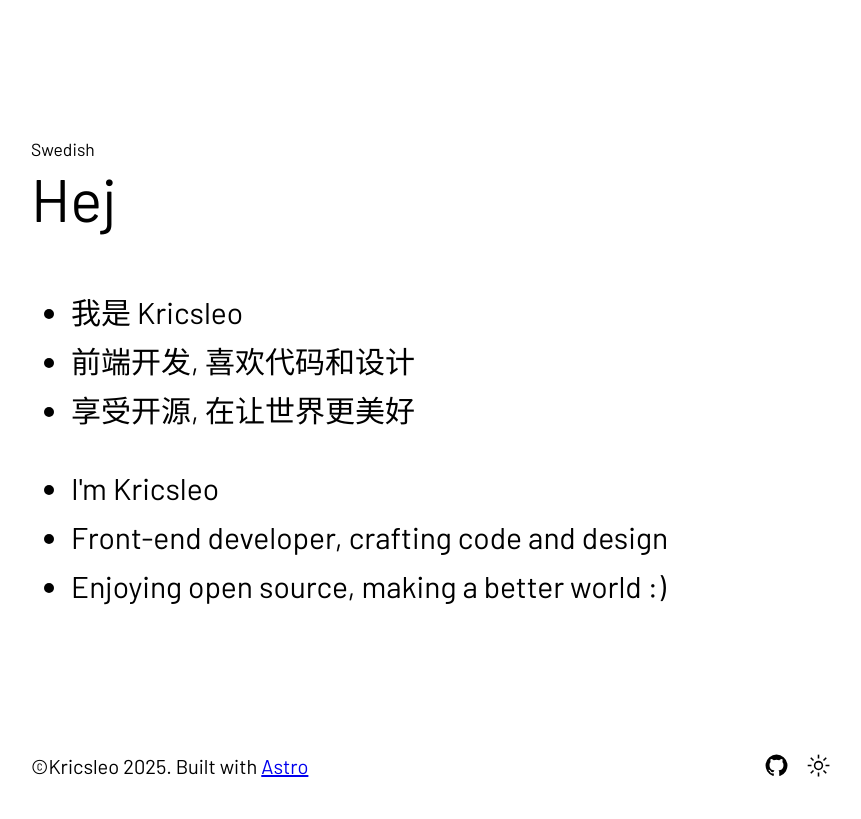
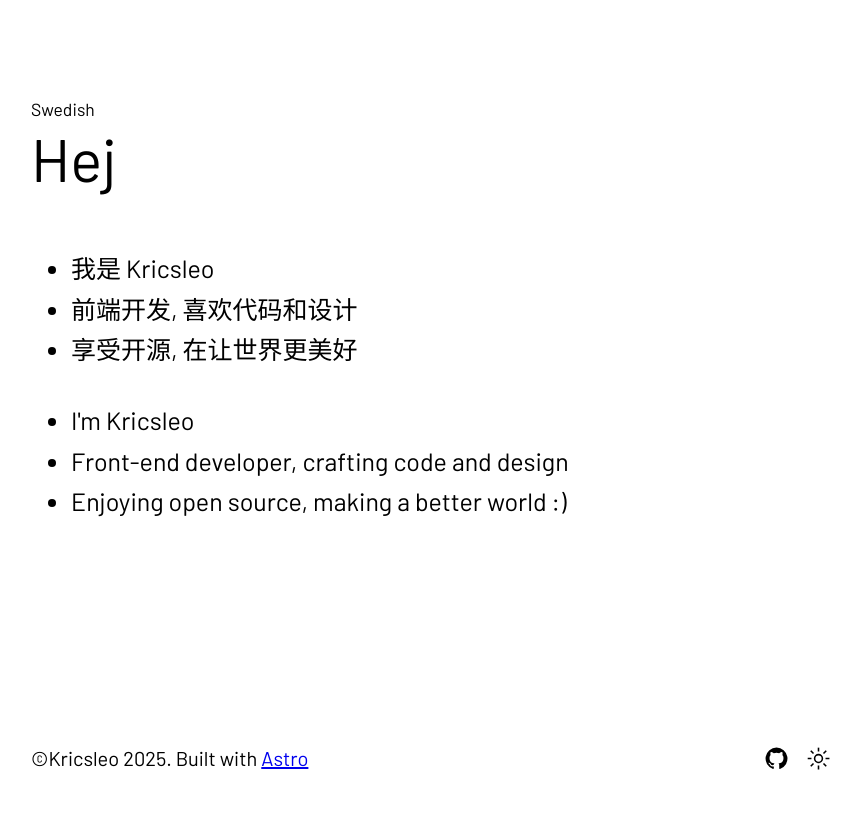
Before and after one commit to kricsleo/kric.cc, an Astro site: page / in a window 1280 px wide. Shown: the whole page, without its empty margins (209-1070 px from the left). Built offline with nearby package versions, Linux system fonts and the light colour scheme; Astro itself is replaced by a stand-in of ours.

Commit message:
chore: small size

```diff
--- a/src/pages/index.astro
+++ b/src/pages/index.astro
@@ -6,16 +6,16 @@ import Footer from '../components/Footer.astro';
 
 <BaseLayout title="👋🏻 - Kricselo">
   <div class="max-w-160 mx-auto px-xl min-h-100vh flex flex-col">
-    <main class="grow-1 pt-9xl pb-6xl">
+    <main class="grow-1 pt-8xl pb-5xl">
       <Hello client:idle />
 
-      <ul class="mt-5xl text-2xl leading-relaxed">
+      <ul class="mt-5xl text-xl leading-relaxed">
         <li>我是 Kricsleo </li>
         <li>前端开发, 喜欢代码和设计</li>
         <li>享受开源, 在让世界更美好</li>
       </ul>
 
-      <ul class="mt-2xl text-2xl leading-relaxed text-soft">
+      <ul class="mt-2xl text-xl leading-relaxed text-soft">
         <li> I'm Kricsleo </li>
         <li> Front-end developer, crafting code and design </li>
         <li> Enjoying open source, making a better world :) </li>
```
